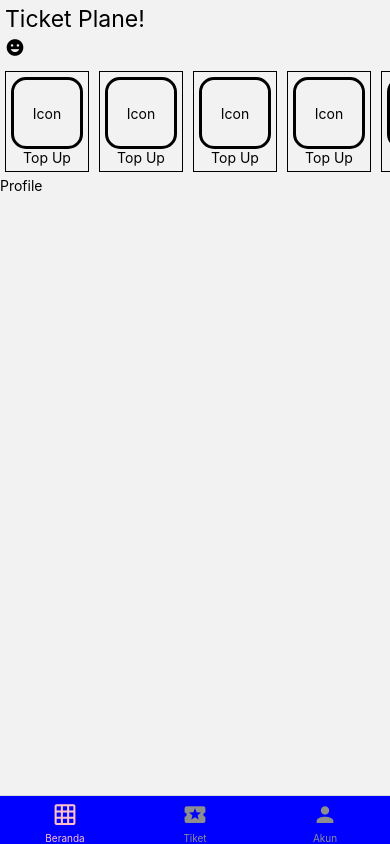
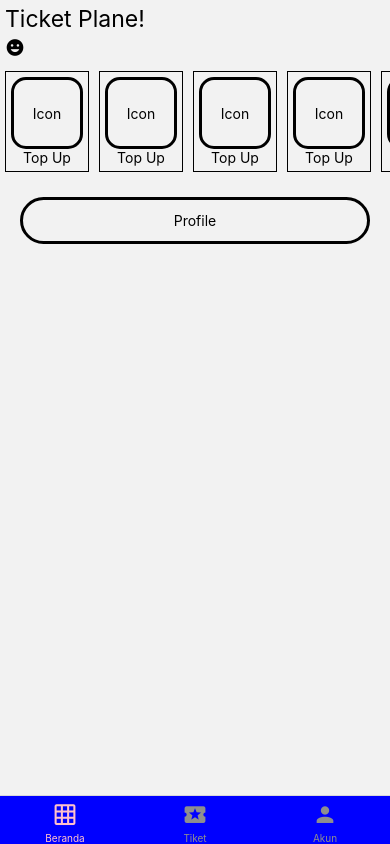
Before and after one commit to nunaprameswari/TicketPlane, a React Native app: screen /Beranda in a window 390 px wide. Built offline with nearby package versions, Linux system fonts and the light colour scheme.

Commit message:
mengedit bottom

```diff
--- a/src/screens/Beranda.jsx
+++ b/src/screens/Beranda.jsx
@@ -39,4 +39,11 @@ const styles = StyleSheet.create({
     padding: 5,
     fontSize: 23,
   },
+  bottom: {
+    borderWidth: 3,
+    margin: 20,
+    padding: 12,
+    borderRadius: 40,
+    alignItems: 'center',
+  },
 });
```
